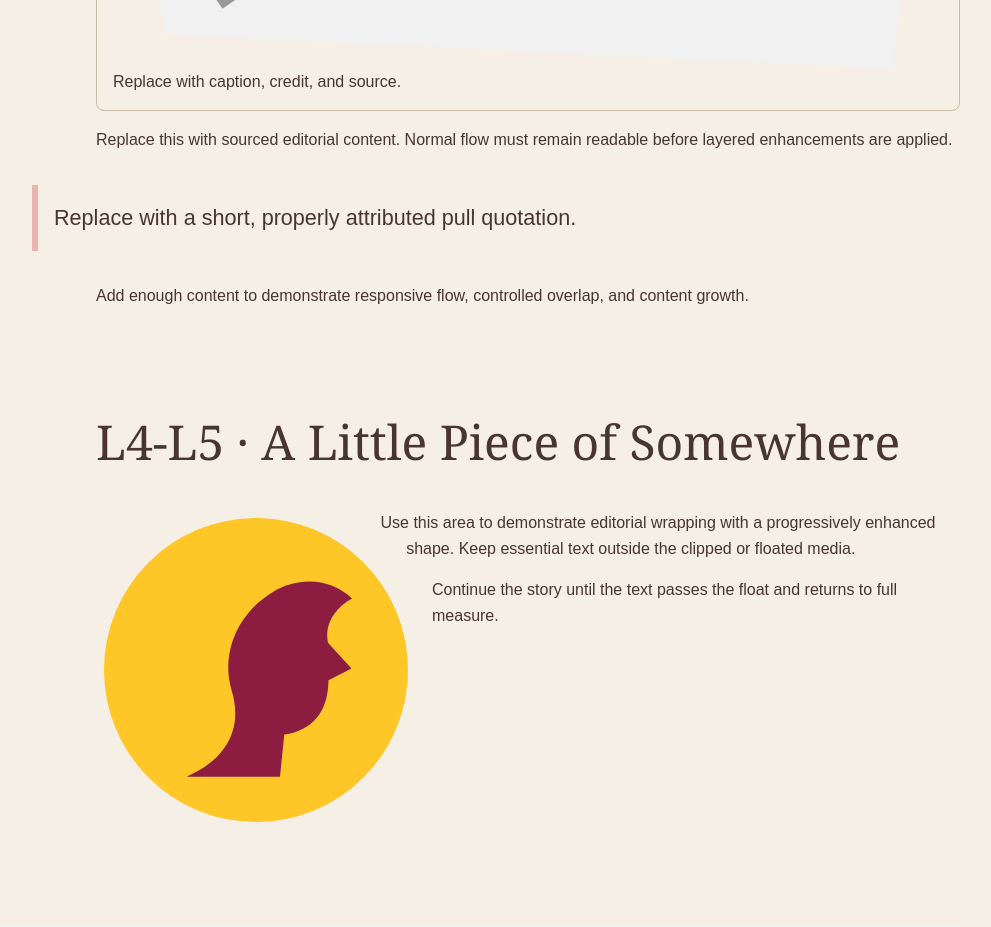
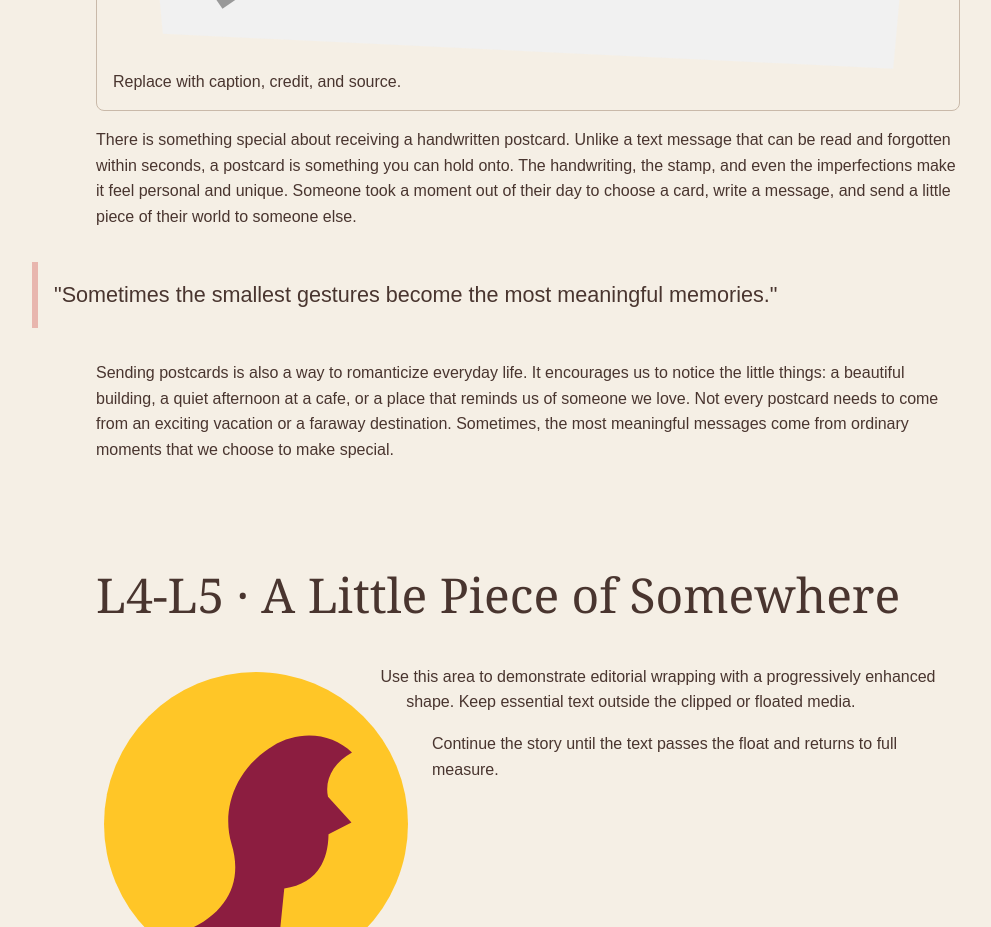
Before and after one commit to baileyjoy/ASSESSMENT-Layered-Feature-Story-Starter, a plain HTML site: page index.html in a window 1280 px wide. Shown: the part 1420-2347 px from the top of the page, without its empty margins (240-1231 px from the left). Drawn offline with Linux system fonts and the light colour scheme.

Commit message:
Add first postcard article section

```diff
--- a/index.html
+++ b/index.html
@@ -32,9 +32,27 @@
                         <img src="feature.svg" alt="Replace with a contextual alternative" width="1000" height="700">
                         <figcaption>Replace with caption, credit, and source.</figcaption>
                     </figure>
-                    <p>Replace this with sourced editorial content. Normal flow must remain readable before layered enhancements are applied.</p>
-                    <blockquote class="pull-quote">Replace with a short, properly attributed pull quotation.</blockquote>
-                    <p>Add enough content to demonstrate responsive flow, controlled overlap, and content growth.</p>
+                    <p>
+                        There is something special about receiving a handwritten postcard.
+                        Unlike a text message that can be read and forgotten within seconds,
+                        a postcard is something you can hold onto. The handwriting, the stamp,
+                        and even the imperfections make it feel personal and unique. Someone
+                        took a moment out of their day to choose a card, write a message, and send
+                        a little piece of their world to someone else.
+                    </p>
+
+                    <blockquote class="pull-quote">
+                        "Sometimes the smallest gestures become the most meaningful memories."
+                    </blockquote>
+
+                    <p>
+                        Sending postcards is also a way to romanticize everyday life. It encourages us to notice
+                        the little things: a beautiful building, a quiet afternoon at a cafe, or a place that reminds us
+                        of someone we love. Not every postcard needs to come from an exciting vacation
+                        or a faraway destination. Sometimes, the most meaningful messages come from ordinary
+                        moments that we choose to make special.
+                    </p>
+
                 </section>
                 <section id="section-two">
                     <h2>L4-L5 · A Little Piece of Somewhere</h2>
```
Also changed, not shown: 1 other file.
